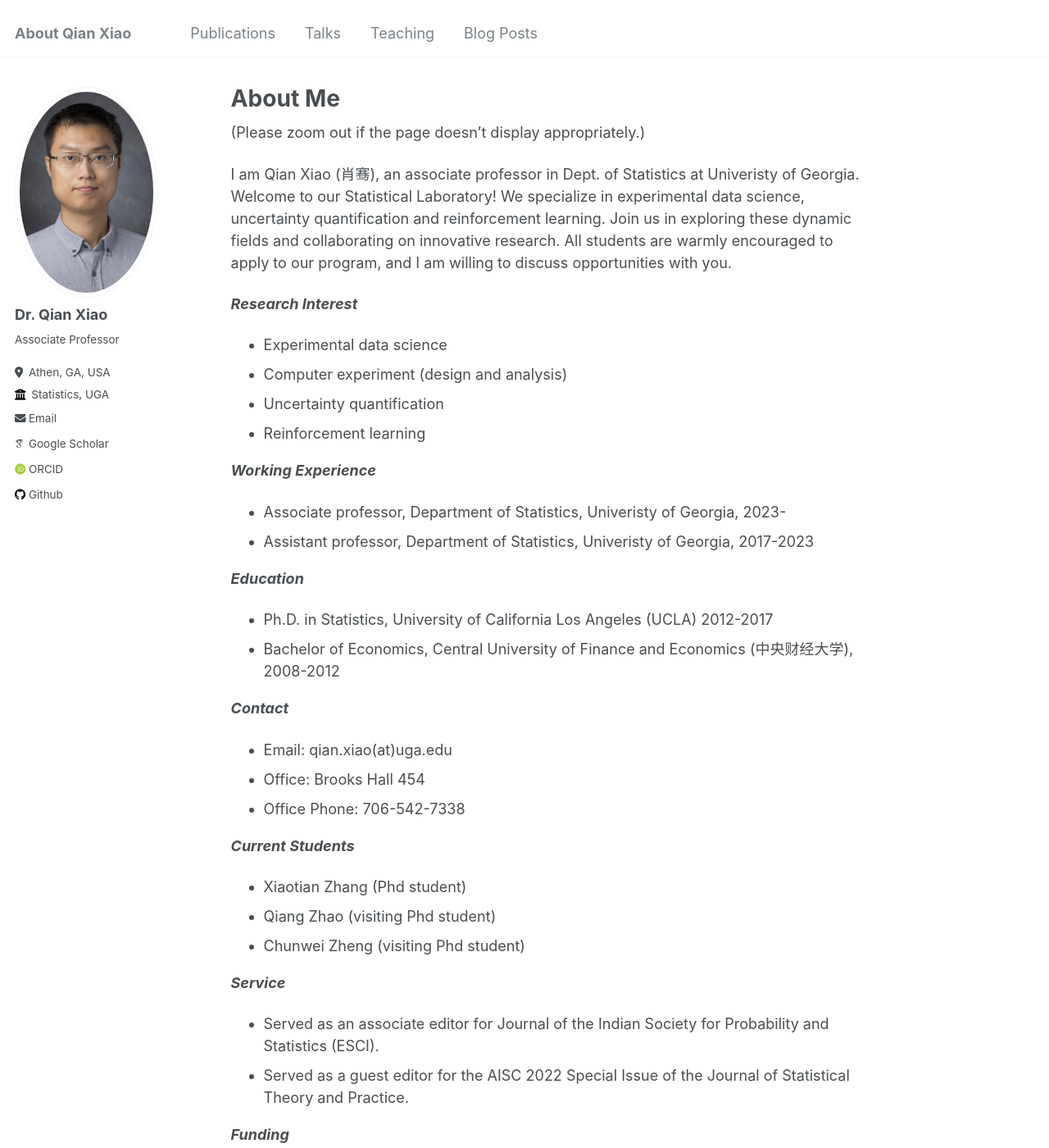
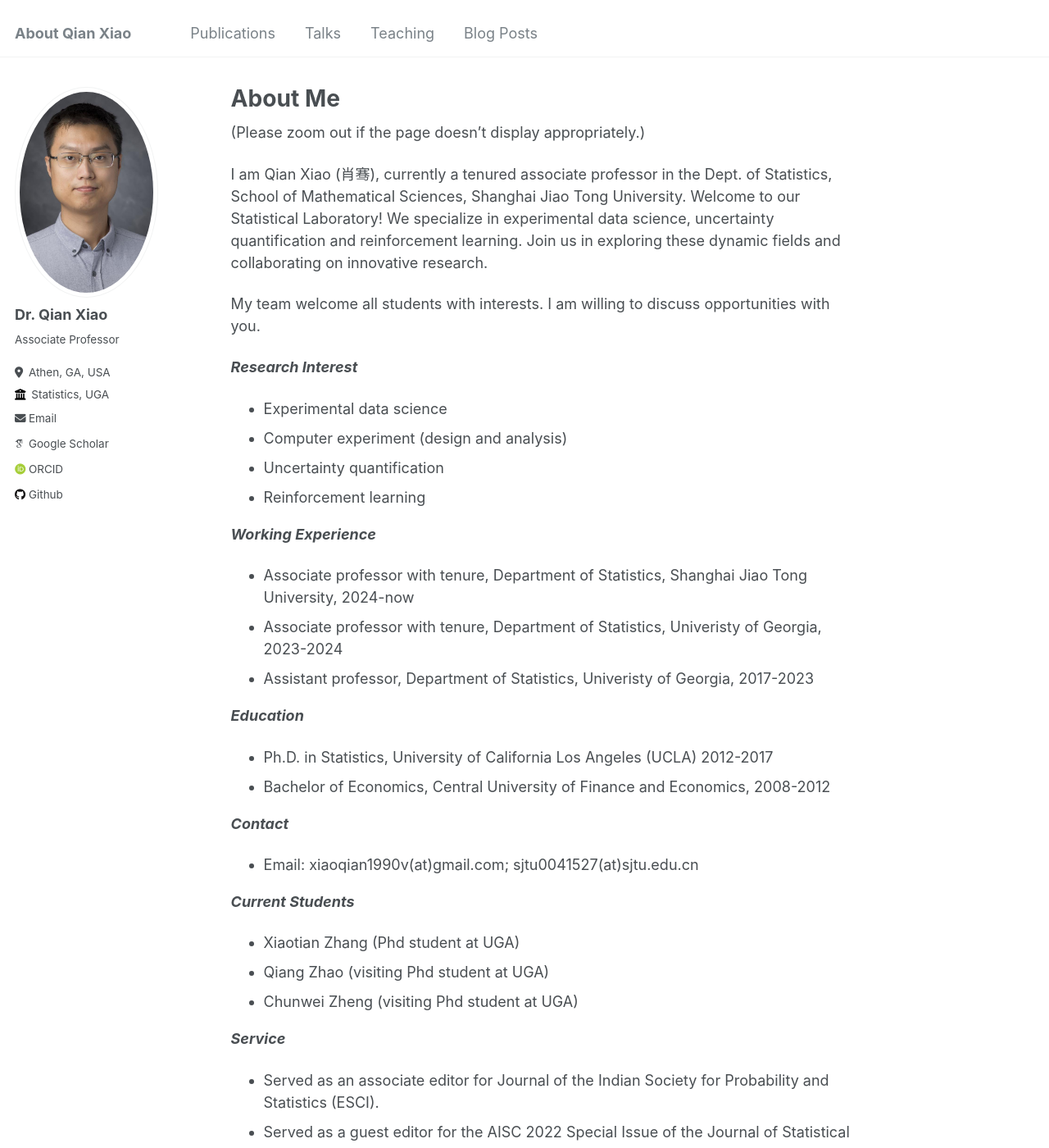
Before and after one commit to QXlab/QXlab.github.io, a Jekyll site: the page built from _pages/about.md, in a window 1280 px wide and 1400 px high. Shown: the whole window at 82% size. Built offline with Jekyll 4.4.1, drawn with Linux system fonts in a browser that asks for light colours; some web fonts are replaced.

Commit message:
Update about.md

```diff
--- a/_pages/about.md
+++ b/_pages/about.md
@@ -8,7 +8,9 @@ redirect_from:
 ---
 (Please zoom out if the page doesn't display appropriately.)
 
-I am Qian Xiao (肖骞), an associate professor in Dept. of Statistics at Univeristy of Georgia. Welcome to our Statistical Laboratory! We specialize in experimental data science, uncertainty quantification and reinforcement learning. Join us in exploring these dynamic fields and collaborating on innovative research. All students are warmly encouraged to apply to our program, and I am willing to discuss opportunities with you.
+I am Qian Xiao (肖骞), currently a tenured associate professor in the Dept. of Statistics, School of Mathematical Sciences, Shanghai Jiao Tong University. Welcome to our Statistical Laboratory! We specialize in experimental data science, uncertainty quantification and reinforcement learning. Join us in exploring these dynamic fields and collaborating on innovative research.
+
+My team welcome all students with interests. I am willing to discuss opportunities with you.
 
 ***Research Interest***
 
@@ -19,24 +21,23 @@ I am Qian Xiao (肖骞), an associate professor in Dept. of Statistics at Univer
 
 ***Working Experience***
 
-* Associate professor, Department of Statistics, Univeristy of Georgia, 2023-
+* Associate professor with tenure, Department of Statistics, Shanghai Jiao Tong University, 2024-now
+* Associate professor with tenure, Department of Statistics, Univeristy of Georgia, 2023-2024
 * Assistant professor, Department of Statistics, Univeristy of Georgia, 2017-2023
 
 ***Education***
 
 * Ph.D. in Statistics, University of California Los Angeles (UCLA) 2012-2017
-* Bachelor of Economics, Central University of Finance and Economics (中央财经大学), 2008-2012
+* Bachelor of Economics, Central University of Finance and Economics, 2008-2012
 
 ***Contact***
 
-* Email: qian.xiao(at)uga.edu
-* Office: Brooks Hall 454
-* Office Phone: 706-542-7338
+* Email: xiaoqian1990v(at)gmail.com; sjtu0041527(at)sjtu.edu.cn
 
 ***Current Students***
-* Xiaotian Zhang (Phd student)
-* Qiang Zhao (visiting Phd student)
-* Chunwei Zheng (visiting Phd student)
+* Xiaotian Zhang (Phd student at UGA)
+* Qiang Zhao (visiting Phd student at UGA)
+* Chunwei Zheng (visiting Phd student at UGA)
 
 ***Service***
 * Served as an associate editor for Journal of the Indian Society for Probability and Statistics (ESCI).
```
